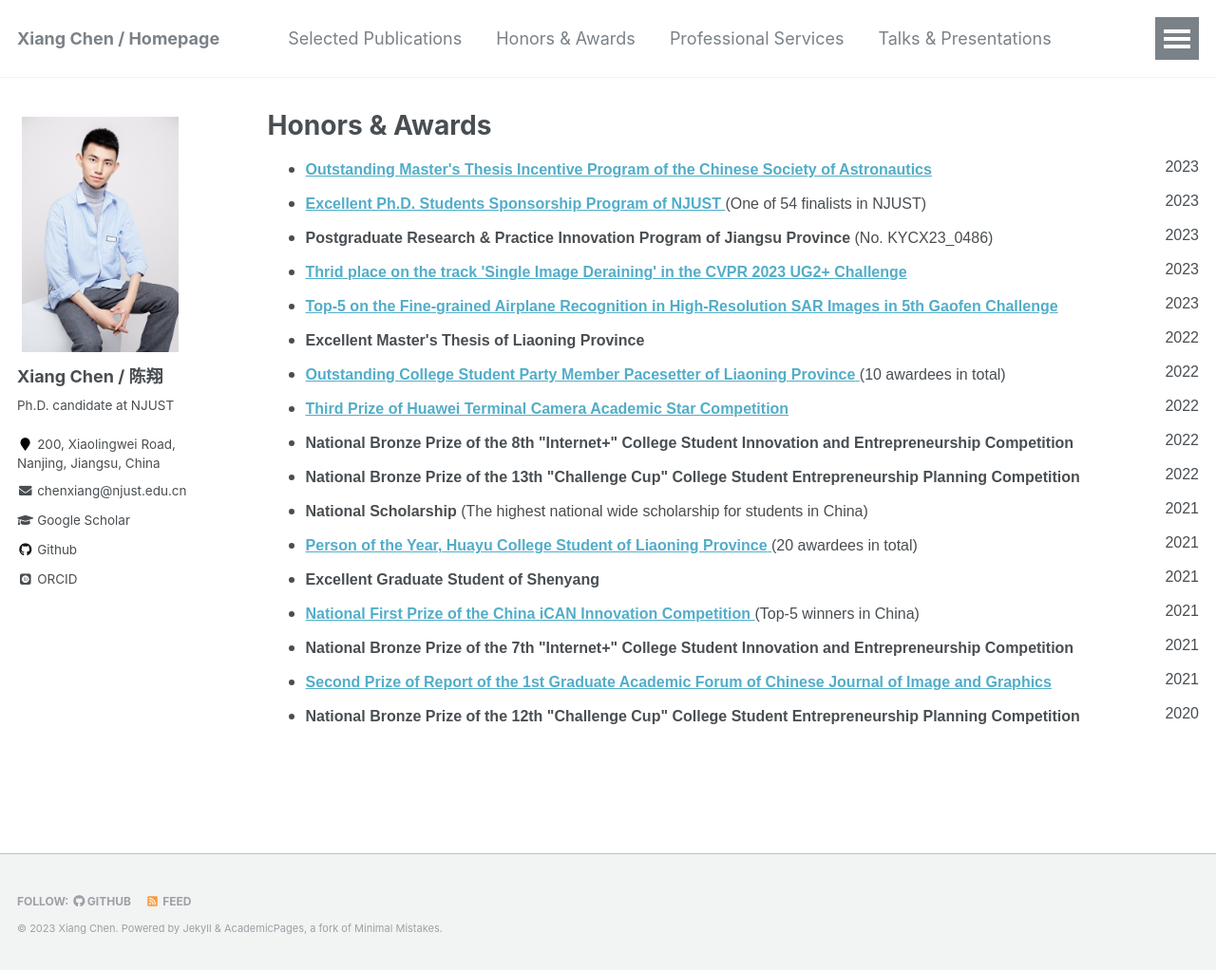
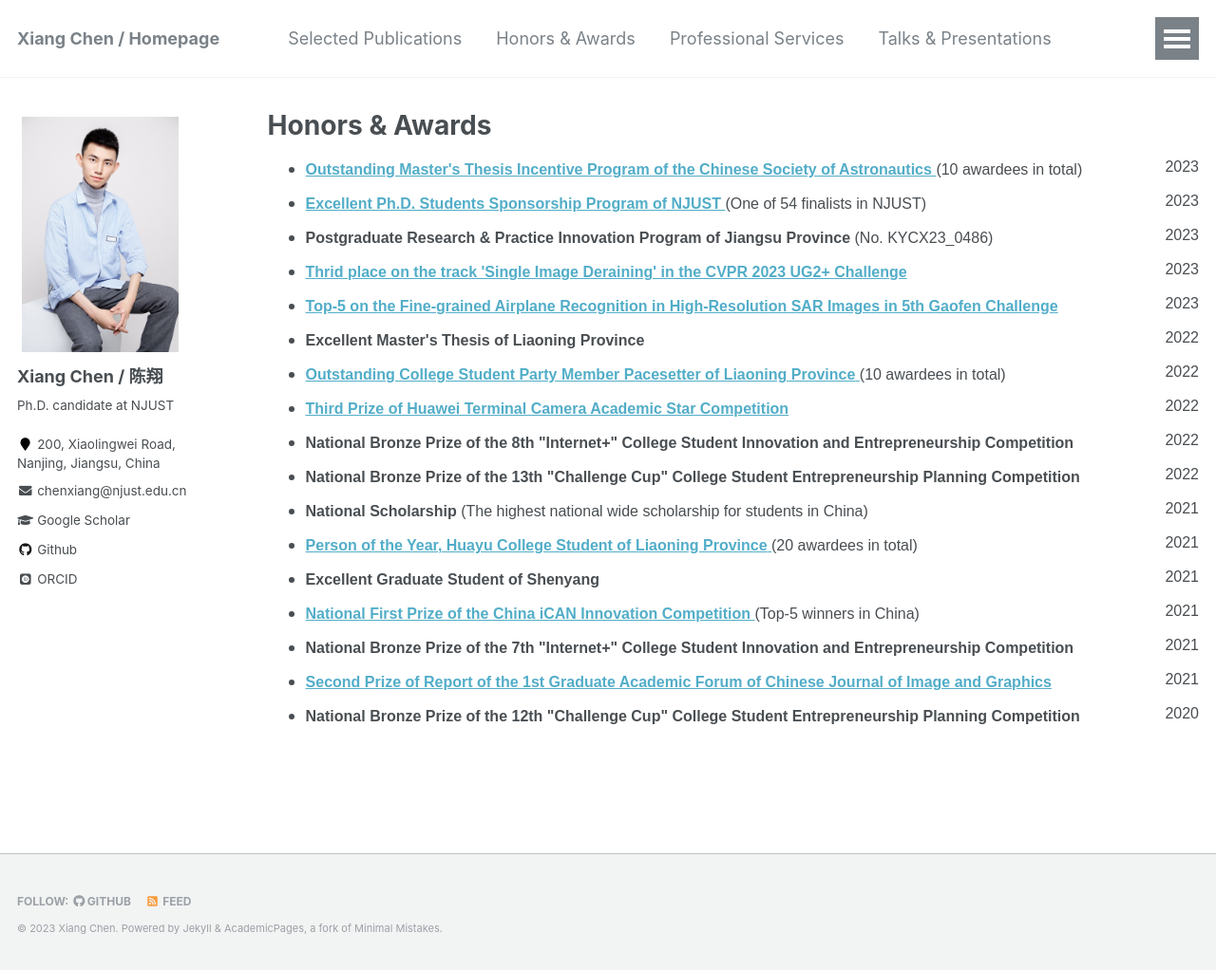
Before and after one commit to cschenxiang/cschenxiang.github.io, a Jekyll site: the page built from _pages/honors.html, in a window 1280 px wide and 1022 px high. Shown: the whole window at 95% size. Built offline with Jekyll 4.4.1, drawn with Linux system fonts in a browser that asks for light colours; some web fonts are replaced.

Commit message:
Update honors.html

```diff
--- a/_pages/honors.html
+++ b/_pages/honors.html
@@ -8,7 +8,7 @@
 <ul>
 <p style="line-height: 120%; margin-left: 0px; margin-top: 8pt; margin-bottom: 8pt;"> <font face="Arial" size="3">
 
-<li><a href="http://www.csaspace.org.cn/n2489262/n2489297/c3989719/content.html" target="_blank"> <strong>Outstanding Master's Thesis Incentive Program of the Chinese Society of Astronautics</strong> </a> <div style="float:right; text-align:right">2023</div>
+<li><a href="http://www.csaspace.org.cn/n2489262/n2489297/c3989719/content.html" target="_blank"> <strong>Outstanding Master's Thesis Incentive Program of the Chinese Society of Astronautics</strong> </a> (10 awardees in total) <div style="float:right; text-align:right">2023</div>
 </li>
 
 <li><a href="https://gs.njust.edu.cn/e1/34/c14686a319796/page.htm" target="_blank"> <strong>Excellent Ph.D. Students Sponsorship Program of NJUST</strong> </a> (One of 54 finalists in NJUST) <div style="float:right; text-align:right">2023</div>
```
